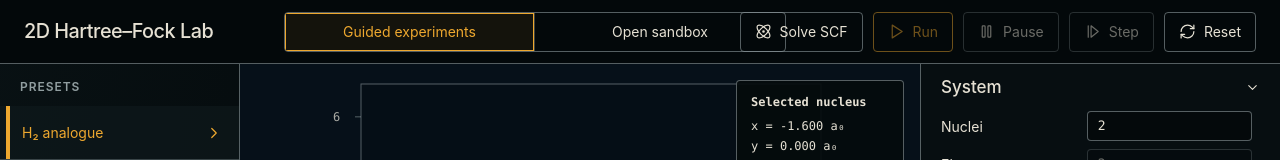
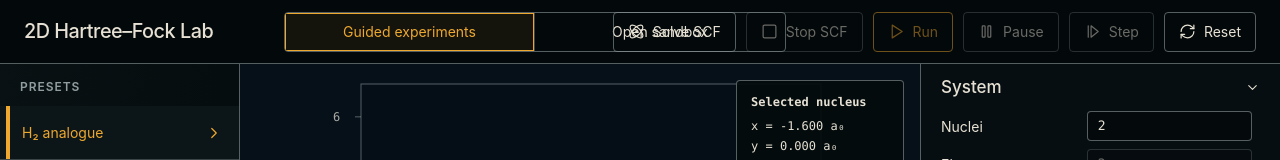
Before and after one commit to jjjhenriksen/hf2d-lab, a React (Vite) app: page / in a window 1280 px wide. Shown: the top 160 px of the page. Built offline with nearby package versions, Linux system fonts and the light colour scheme.

Commit message:
Add Stop SCF control (#33)
Expose user cancellation for active SCF convergence.

```diff
--- a/src/App.tsx
+++ b/src/App.tsx
@@ -164,6 +164,7 @@ export function App() {
         onRun={simulation.run}
         onPause={simulation.pause}
         onSolve={solveScf}
+        onStop={simulation.cancel}
         onStep={simulation.step}
         onReset={resetAppliedConfig}
       />
--- a/src/components/TopBar.tsx
+++ b/src/components/TopBar.tsx
@@ -1,4 +1,4 @@
-import { Atom, Pause, Play, RefreshCw, StepForward } from 'lucide-react'
+import { Atom, Pause, Play, RefreshCw, Square, StepForward } from 'lucide-react'
 
 interface TopBarProps {
   mode: 'guided' | 'sandbox'
@@ -11,11 +11,12 @@ interface TopBarProps {
   onRun: () => void
   onPause: () => void
   onSolve: () => void
+  onStop: () => void
   onStep: () => void
   onReset: () => void
 }
 
-export function TopBar({ mode, isRunning, canRun, isBusy, needsScf, canSolve, onModeChange, onRun, onPause, onSolve, onStep, onReset }: TopBarProps) {
+export function TopBar({ mode, isRunning, canRun, isBusy, needsScf, canSolve, onModeChange, onRun, onPause, onSolve, onStop, onStep, onReset }: TopBarProps) {
   return (
     <header className="topbar">
       <h1>2D Hartree–Fock Lab</h1>
@@ -27,6 +28,9 @@ export function TopBar({ mode, isRunning, canRun, isBusy, needsScf, canSolve, on
         <button className={needsScf ? 'primary-control' : ''} onClick={onSolve} disabled={!canSolve}>
           <Atom aria-hidden="true" /> Solve SCF
         </button>
+        <button onClick={onStop} disabled={!isBusy} aria-label="Stop SCF convergence">
+          <Square aria-hidden="true" /> Stop SCF
+        </button>
         <button className={!needsScf ? 'primary-control' : ''} onClick={onRun} disabled={!canRun || isRunning}>
           <Play aria-hidden="true" /> Run
         </button>
```
